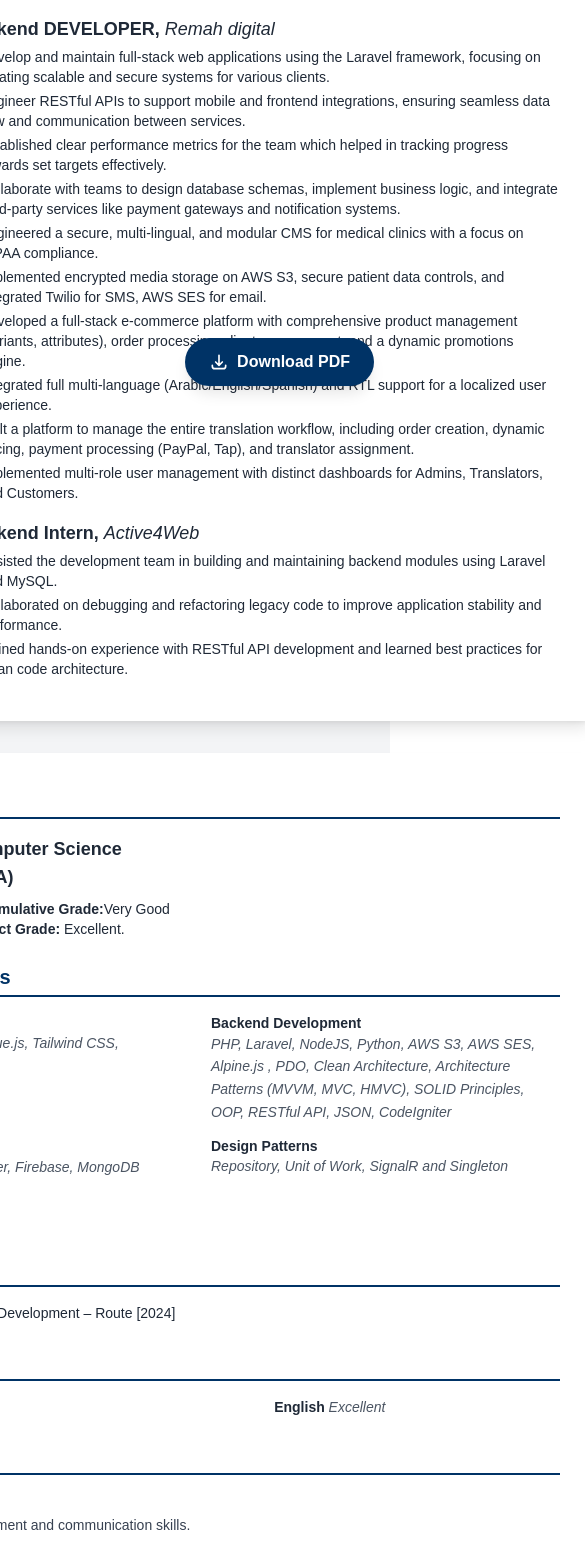
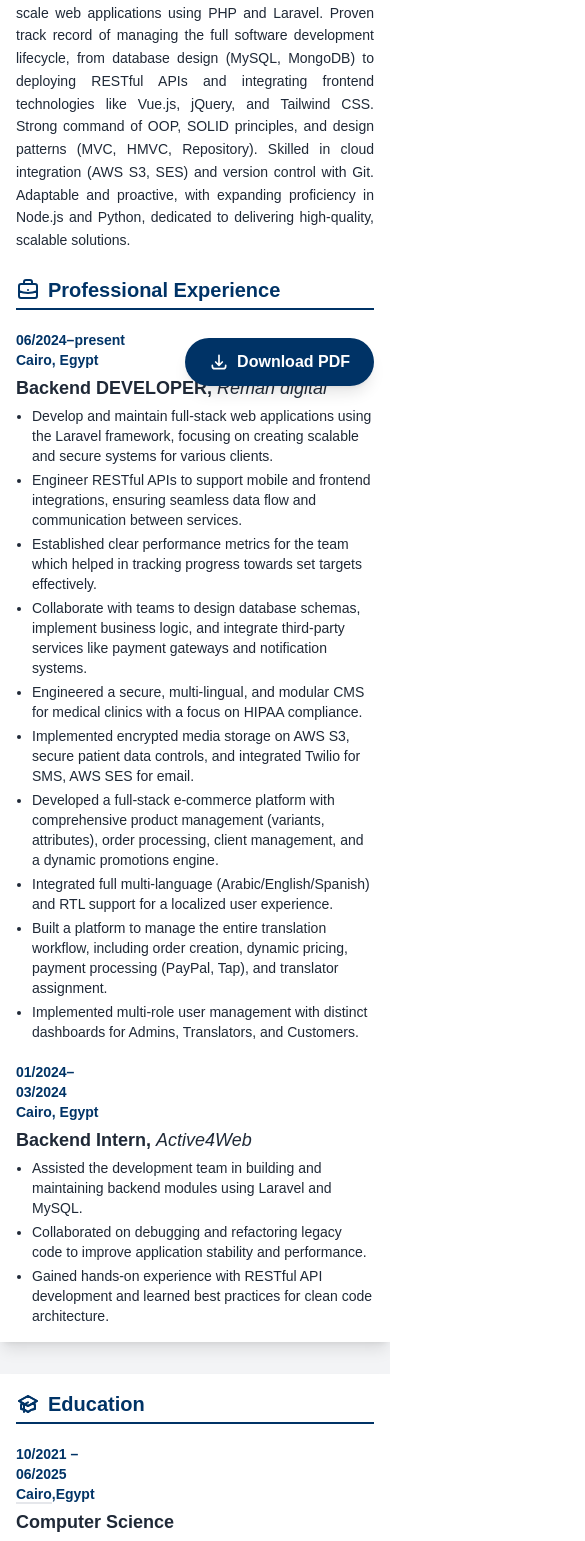
Before and after one commit to Drrrose/Mostafa-Ali-Cv, a Nuxt app: page / in a window 390 px wide. Shown: the part 442-1983 px from the top of the page, 585 px wide, since content can reach past the window. Built offline with nearby package versions, Linux system fonts and the light colour scheme.

Commit message:
responsive fix v1

```diff
--- a/app/app.vue
+++ b/app/app.vue
@@ -2,13 +2,13 @@
   <div class="min-h-screen bg-gray-100 py-10 print:p-0 print:bg-white flex flex-col items-center gap-8 print:block print:gap-0 font-sans text-gray-800">
 
     <!-- Page 1 -->
-    <div class="bg-white w-[210mm] min-h-[297mm] p-8 print:p-6 shadow-lg print:shadow-none print:w-full print:min-h-0 box-border print:break-after-page">
+    <div class="bg-white w-full md:w-[210mm] min-h-[297mm] p-4 md:p-8 print:p-6 shadow-lg print:shadow-none print:w-full print:min-h-0 box-border print:break-after-page">
 
       <!-- Header -->
       <header class="text-center mb-6 print:mb-2">
         <h1 class="text-4xl font-bold text-primary mb-4 print:mb-2 uppercase tracking-wide">Mostafa Ali</h1>
 
-                <div class="grid grid-cols-4 gap-y-2 gap-x-4 mt-4 text-sm text-gray-700 max-w-4xl mx-auto text-left">
+                <div class="grid grid-cols-1 sm:grid-cols-2 md:grid-cols-4 gap-y-2 gap-x-4 mt-4 text-sm text-gray-700 max-w-4xl mx-auto text-left">
                   <!-- Row 1 -->
 
                   <!-- Nationality -->
@@ -99,12 +99,12 @@
         </h2>
 
         <!-- Job 1 -->
-        <article class="flex mb-4 print:mb-2">
-          <div class="w-[15%] text-sm font-semibold text-primary pt-1 whitespace-nowrap">
+        <article class="flex flex-col md:flex-row mb-4 print:mb-2">
+          <div class="w-full md:w-[15%] text-sm font-semibold text-primary pt-1 md:whitespace-nowrap mb-1 md:mb-0">
             <p>06/2024–present</p>
             <p class="text-primary">Cairo, Egypt</p>
           </div>
-          <div class="w-[85%] pl-6">
+          <div class="w-full md:w-[85%] pl-0 md:pl-6">
             <h3 class="font-bold text-lg">Backend DEVELOPER, <span class="italic font-normal">Remah digital</span></h3>
             <ul class="list-disc list-outside ml-4 text-sm space-y-1 print:space-y-0 mt-1">
               <li>Develop and maintain full-stack web applications using the Laravel framework, focusing on creating scalable and secure systems for various clients.</li>
@@ -122,13 +122,13 @@
         </article>
 
         <!-- Job 2 -->
-        <article class="flex">
-           <div class="w-[15%] text-sm font-semibold text-primary pt-1 whitespace-nowrap">
+        <article class="flex flex-col md:flex-row">
+           <div class="w-full md:w-[15%] text-sm font-semibold text-primary pt-1 md:whitespace-nowrap mb-1 md:mb-0">
             <p>01/2024–</p>
             <p>03/2024</p>
             <p class="text-primary">Cairo, Egypt</p>
           </div>
-           <div class="w-[85%] pl-6">
+           <div class="w-full md:w-[85%] pl-0 md:pl-6">
             <h3 class="font-bold text-lg">Backend Intern, <span class="italic font-normal">Active4Web</span></h3>
             <ul class="list-disc list-outside ml-4 text-sm space-y-1 print:space-y-0 mt-1">
               <li>Assisted the development team in building and maintaining backend modules using Laravel and MySQL.</li>
@@ -141,7 +141,7 @@
     </div>
 
     <!-- Page 2 -->
-    <div class="bg-white w-[210mm] min-h-[297mm] p-8 print:p-6 shadow-lg print:shadow-none print:w-full print:min-h-0 box-border">
+    <div class="bg-white w-full md:w-[210mm] min-h-[297mm] p-4 md:p-8 print:p-6 shadow-lg print:shadow-none print:w-full print:min-h-0 box-border">
       <!-- Education -->
       <section class="mb-6">
         <h2 class="text-xl font-bold text-primary border-b-2 border-primary pb-1 mb-4 flex items-center gap-2">
@@ -153,12 +153,12 @@
           Education
         </h2>
 
-        <article class="flex mb-4">
-          <div class="w-[15%] text-sm font-semibold text-primary pt-1 whitespace-nowrap">
+        <article class="flex flex-col md:flex-row mb-4">
+          <div class="w-full md:w-[15%] text-sm font-semibold text-primary pt-1 md:whitespace-nowrap mb-1 md:mb-0">
             <p>10/2021 –</p><p>06/2025</p>
             <p><span class="border-b-2 ">Cairo</span>,Egypt</p>
           </div>
-          <div class="w-[85%] pl-6">
+          <div class="w-full md:w-[85%] pl-0 md:pl-6">
             <h3 class="font-bold text-lg">Computer Science</h3>
             <h3 class="font-bold text-lg"> (SHA)</h3>
             <div class="mt-2">
@@ -177,7 +177,7 @@
           </svg>
           Technical Skills
         </h2>
-        <div class="grid grid-cols-2 gap-x-8 gap-y-4 text-sm">
+        <div class="grid grid-cols-1 md:grid-cols-2 gap-x-8 gap-y-4 text-sm">
             <div>
                 <div class="mb-3">
                     <p class="font-bold">Front End Development</p>
@@ -235,7 +235,7 @@
           </svg>
           Languages
         </h2>
-        <div class="flex justify-between w-3/4 text-sm ml-2">
+        <div class="flex justify-between w-full md:w-3/4 text-sm ml-2">
             <div>
                 <span class="font-bold">Arabic</span> <span class="italic text-gray-600">Native</span>
             </div>
```
